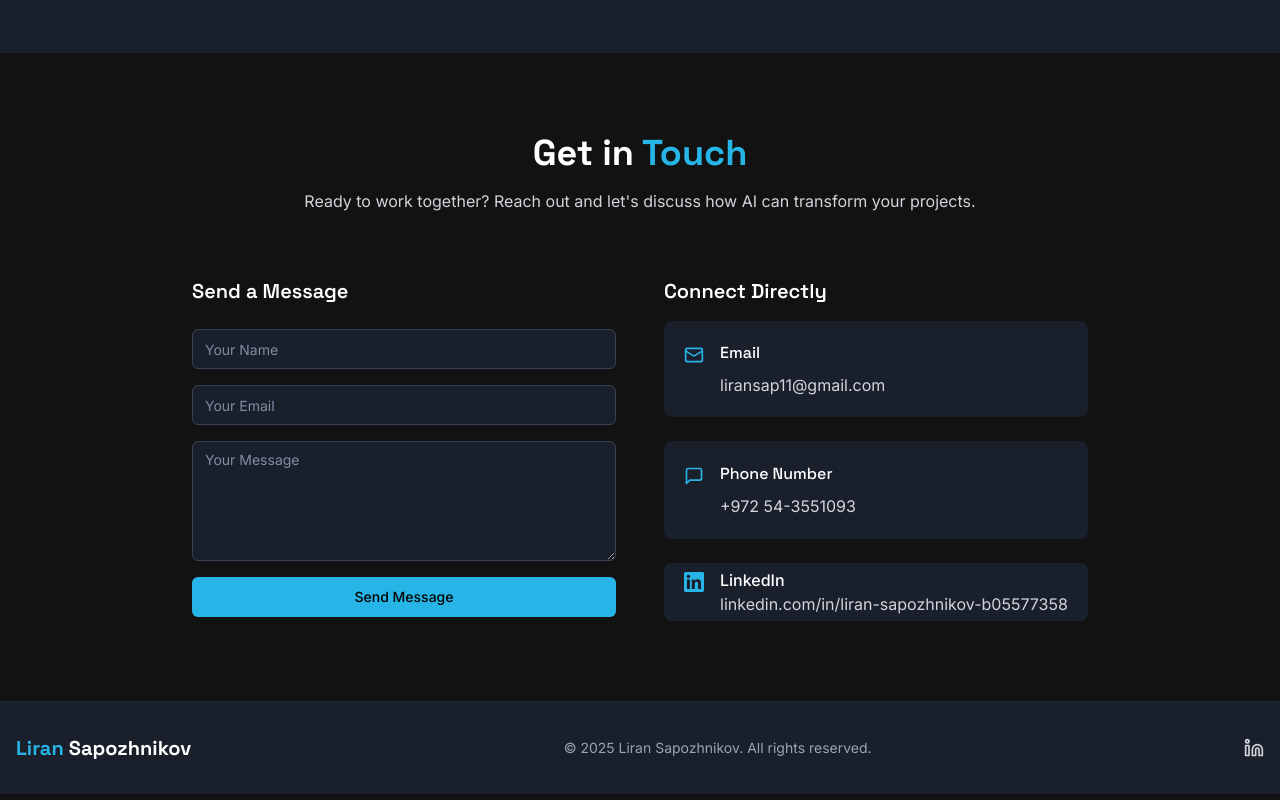
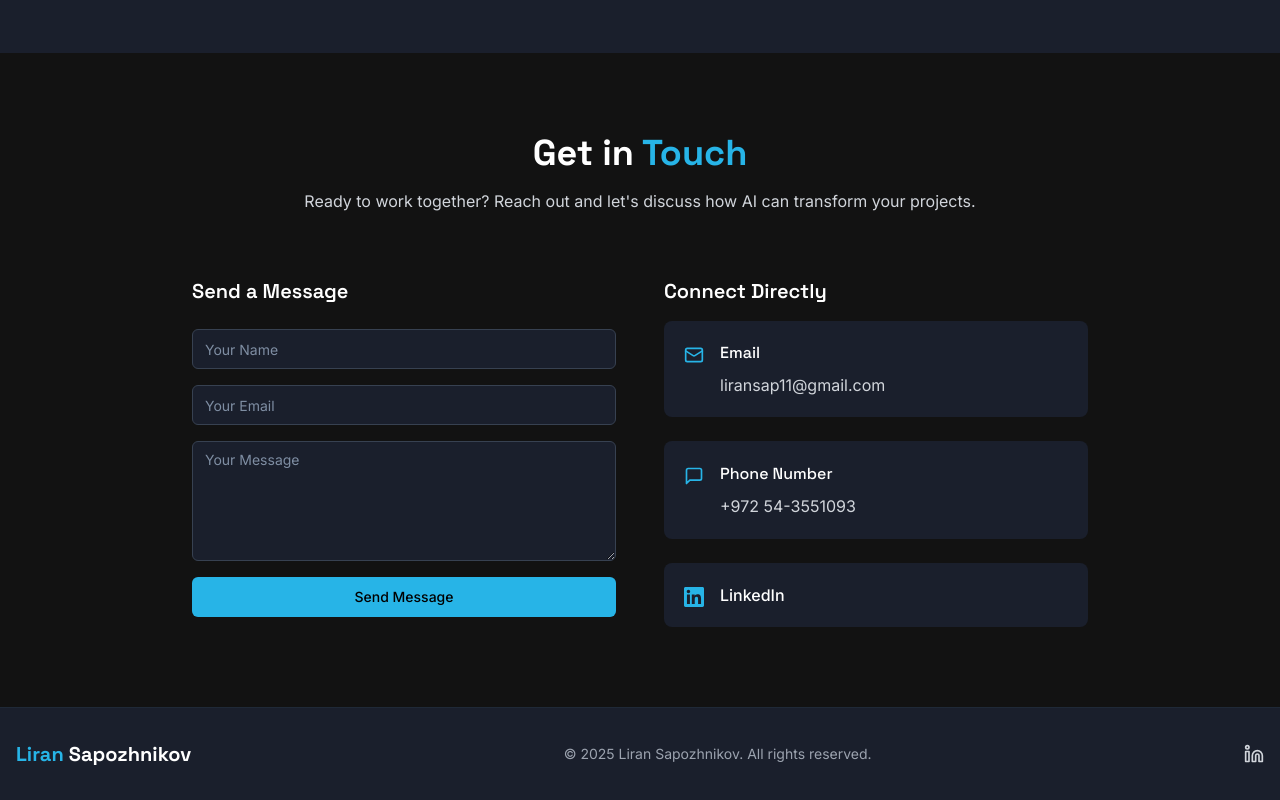
Before and after one commit to KingLir11/neuron-spark-design, a React (Vite) app: page / in a window 1280 px wide. Shown: the part 2321-3121 px from the top of the page. Built offline with nearby package versions, Linux system fonts and the light colour scheme; no server answers; the database is empty.

Commit message:
Visual edit in Lovable
Edited UI in Lovable

```diff
--- a/src/components/Contact.tsx
+++ b/src/components/Contact.tsx
@@ -1,13 +1,10 @@
-
 import React from 'react';
 import { Button } from '@/components/ui/button';
 import { Input } from '@/components/ui/input';
 import { Textarea } from '@/components/ui/textarea';
 import { Mail, MessageSquare } from 'lucide-react';
-
 const Contact: React.FC = () => {
-  return (
-    <section id="contact" className="py-20">
+  return <section id="contact" className="py-20">
       <div className="container mx-auto px-4">
         <div className="max-w-4xl mx-auto">
           <h2 className="text-3xl md:text-4xl font-bold mb-4 text-white text-center">
@@ -57,11 +54,11 @@ const Contact: React.FC = () => {
                   </div>
                 </div>
 
-                <div className="bg-dark-100 p-5 rounded-lg flex items-start my-[11px] py-[5px]">
+                <div className="bg-dark-100 p-5 flex items-start my-[11px] py-[20px] rounded-lg">
                   <svg className="w-5 h-5 text-primary mt-1 mr-4" fill="currentColor" viewBox="0 0 24 24"><path d="M20.447 20.452h-3.554v-5.569c0-1.328-.027-3.037-1.852-3.037-1.853 0-2.136 1.445-2.136 2.939v5.667H9.351V9h3.414v1.561h.046c.477-.9 1.637-1.85 3.37-1.85 3.601 0 4.267 2.37 4.267 5.455v6.286zM5.337 7.433c-1.144 0-2.063-.926-2.063-2.065 0-1.138.92-2.063 2.063-2.063 1.14 0 2.064.925 2.064 2.063 0 1.139-.925 2.065-2.064 2.065zm1.782 13.019H3.555V9h3.564v11.452zM22.225 0H1.771C.792 0 0 .774 0 1.729v20.542C0 23.227.792 24 1.771 24h20.451C23.2 24 24 23.227 24 22.271V1.729C24 .774 23.2 0 22.222 0h.003z" /></svg>
                   <div>
                     <a href="https://www.linkedin.com/in/liran-sapozhnikov-b05577358/" target="_blank" rel="noopener noreferrer" className="text-white font-medium mb-2 hover:text-primary transition-colors cursor-pointer">LinkedIn</a>
-                    <p className="text-gray-300">linkedin.com/in/liran-sapozhnikov-b05577358</p>
+
                   </div>
                 </div>
               </div>
@@ -69,8 +66,6 @@ const Contact: React.FC = () => {
           </div>
         </div>
       </div>
-    </section>
-  );
+    </section>;
 };
-
 export default Contact;
```
